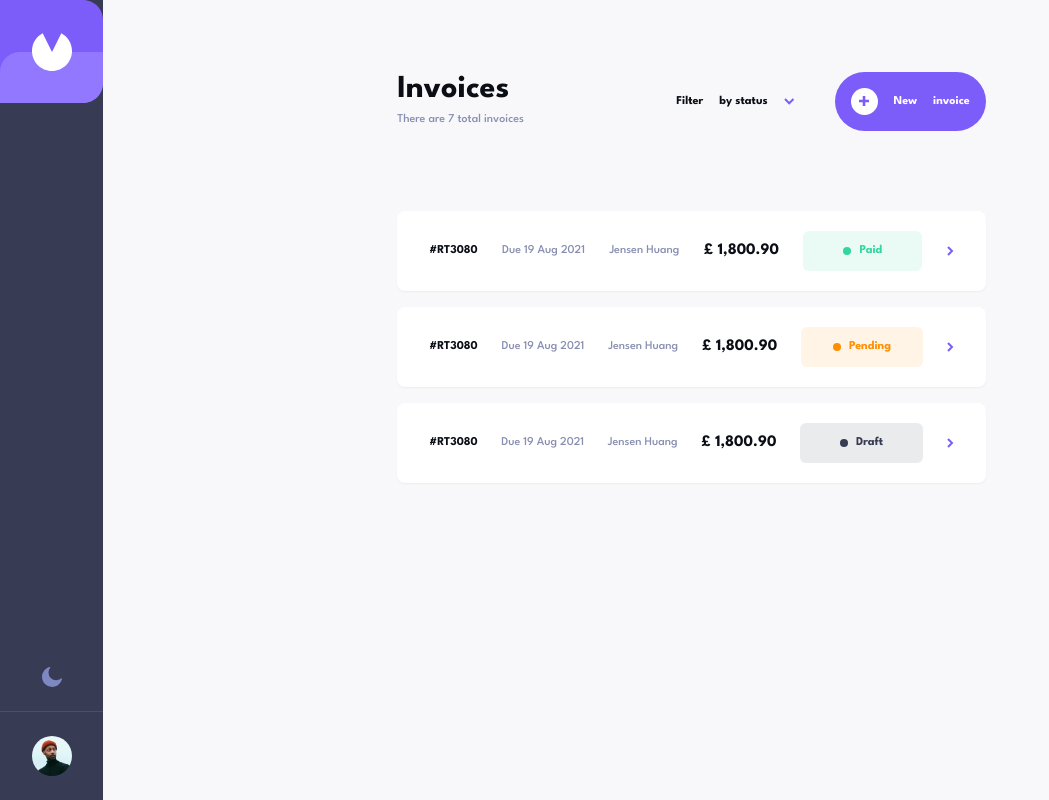
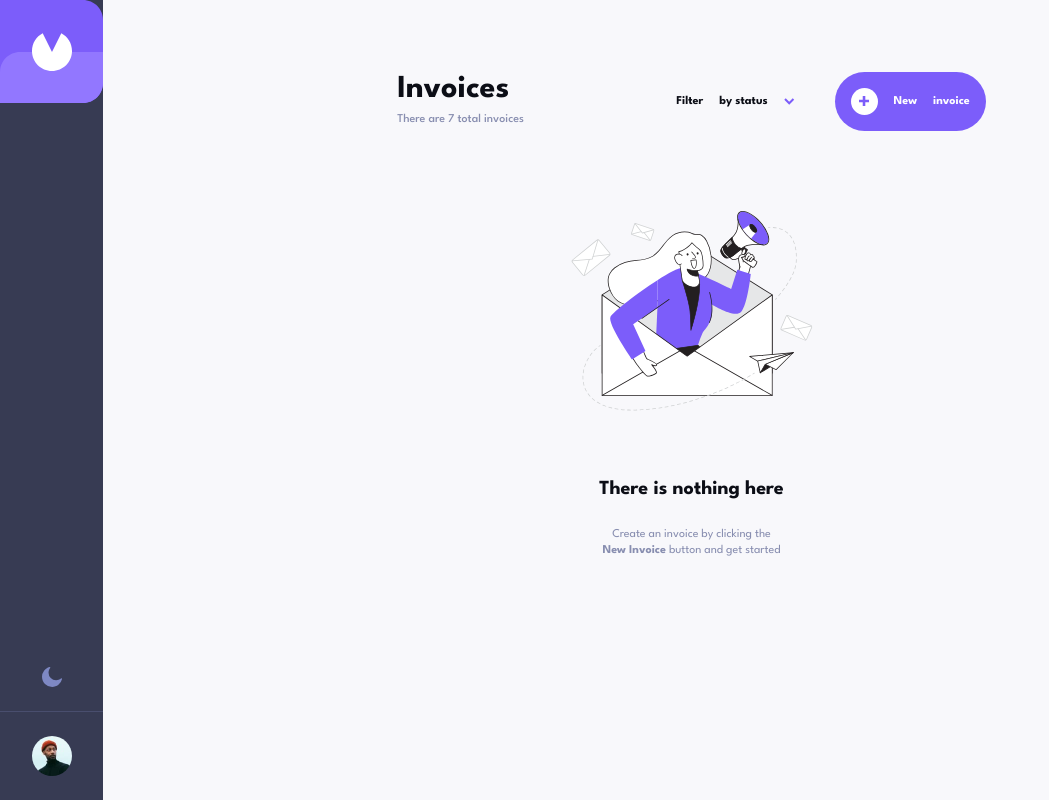
Before and after one commit to ktscates/invoice-app, an Angular app: page / in a window 1280 px wide. Shown: the whole page, without its empty margins (0-1049 px from the left). Built offline with nearby package versions, Linux system fonts and the light colour scheme.

Commit message:
empty invoices ui

```diff
--- a/src/app/app.component.html
+++ b/src/app/app.component.html
@@ -5,7 +5,11 @@
   <!-- Main Content -->
   <div class="flex-1 lg:pt-[72px] sm:pt-14 pt-8 bg-lightbg">
     <div class="lg:w-1/2 sm:w-10/12 sm:p-0 p-6 max-w-[1280px] mx-auto">
-      <router-outlet />
+      <app-header />
+
+      <!-- <router-outlet /> -->
+
+      <app-empty-invoices />
     </div>
   </div>
 </div>
--- a/src/app/components/empty-invoices/empty-invoices.component.html
+++ b/src/app/components/empty-invoices/empty-invoices.component.html
@@ -1 +1,10 @@
-<p>empty-invoices works!</p>
+<div class="flex flex-col sm:gap-16 gap-10 justify-center items-center">
+  <app-icons iconType="empty" />
+  <div class="text-center">
+    <h1 class="text-black text-xl font-bold mb-6">There is nothing here</h1>
+    <p class="text-gray text-xs">
+      Create an invoice by clicking the <br /><strong>New Invoice</strong>
+      button and get started
+    </p>
+  </div>
+</div>
```
Also changed, not shown: src/app/app.component.ts (+8 -1 lines), src/app/components/empty-invoices/empty-invoices.component.ts (+4 -5 lines).
